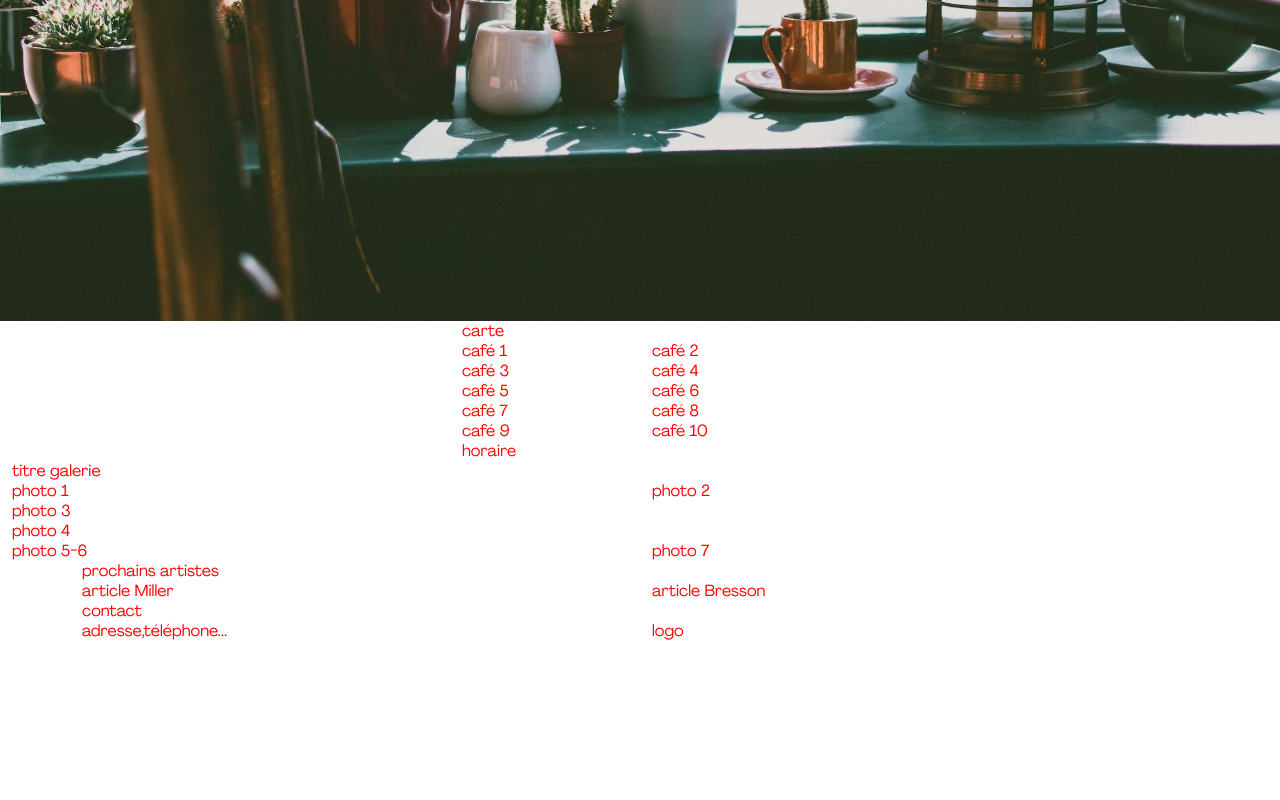
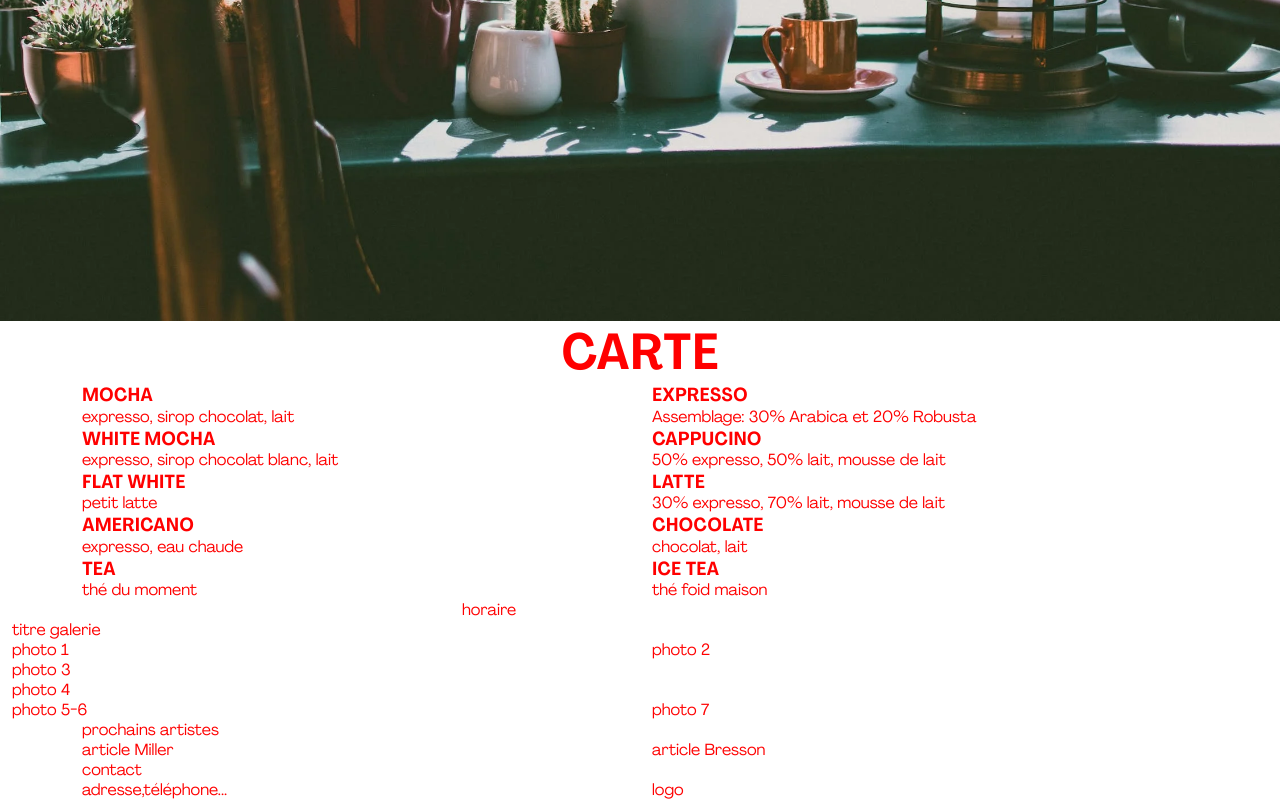
Before and after one commit to plromanens/projetcaf-e_pierre-louis_romanens, a website built with Parcel: page src/index.html in a window 1280 px wide. Shown: the part 1138-1938 px from the top of the page. Before the commit the page ends 1779 px from the top, so only its background shows below. Built offline with nearby package versions, Linux system fonts and the light colour scheme.

Commit message:
je code la carte part 1

```diff
--- a/src/index.html
+++ b/src/index.html
@@ -51,17 +51,49 @@
       <img src="img/photo_café_vitrine.webp" alt="" />
       <div class="container">
         <div class="row">
-          <div class="col-4 offset-4">carte</div>
-          <div class="col-2 offset-4">café 1</div>
-          <div class="col-2">café 2</div>
-          <div class="col-2 offset-4">café 3</div>
-          <div class="col-2">café 4</div>
-          <div class="col-2 offset-4">café 5</div>
-          <div class="col-2">café 6</div>
-          <div class="col-2 offset-4">café 7</div>
-          <div class="col-2">café 8</div>
-          <div class="col-2 offset-4">café 9</div>
-          <div class="col-2">café 10</div>
+          <div class="col-4 offset-4">
+            <h2>CARTE</h2>
+          </div>
+          <div class="col-6">
+            <h3>MOCHA</h3>
+            <p>expresso, sirop chocolat, lait</p>
+          </div>
+          <div class="col-6">
+            <h3>EXPRESSO</h3>
+            <p>Assemblage: 30% Arabica et 20% Robusta</p>
+          </div>
+          <div class="col-6">
+            <h3>WHITE MOCHA</h3>
+            <p>expresso, sirop chocolat blanc, lait</p>
+          </div>
+          <div class="col-6">
+            <h3>CAPPUCINO</h3>
+            <p>50% expresso, 50% lait, mousse de lait</p>
+          </div>
+          <div class="col-6">
+            <h3>FLAT WHITE</h3>
+            <p>petit latte</p>
+          </div>
+          <div class="col-6">
+            <h3>LATTE</h3>
+            <p>30% expresso, 70% lait, mousse de lait</p>
+          </div>
+          <div class="col-6">
+            <h3>AMERICANO</h3>
+            <p>expresso, eau chaude</p>
+          </div>
+          <div class="col-6">
+            <h3>CHOCOLATE</h3>
+            <p>chocolat, lait</p>
+          </div>
+          <div class="col-6">
+            <h3>TEA</h3>
+            <p>thé du moment</p>
+          </div>
+          <div class="col-6">
+            <h3>ICE TEA</h3>
+            <p>thé foid maison</p>
+          </div>
         </div>
       </div>
       <div class="hourly-background">
--- a/src/scss/main.scss
+++ b/src/scss/main.scss
@@ -153,6 +153,16 @@ h2 {
 }
 
 .about-part {
-  padding: 0px;
+  // padding: 0px;
   margin: 20px 0 20px 0;
 }
+
+// @media (max-width: 768px) {
+//   .about-part {
+//     margin: 0 13px 0 13px;
+//   }
+// }
+
+.coffee-choice {
+  margin-right: 30px;
+}
```
